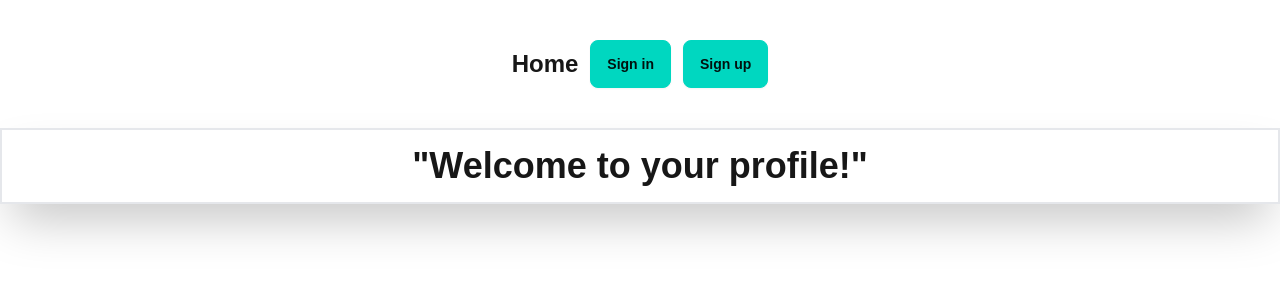
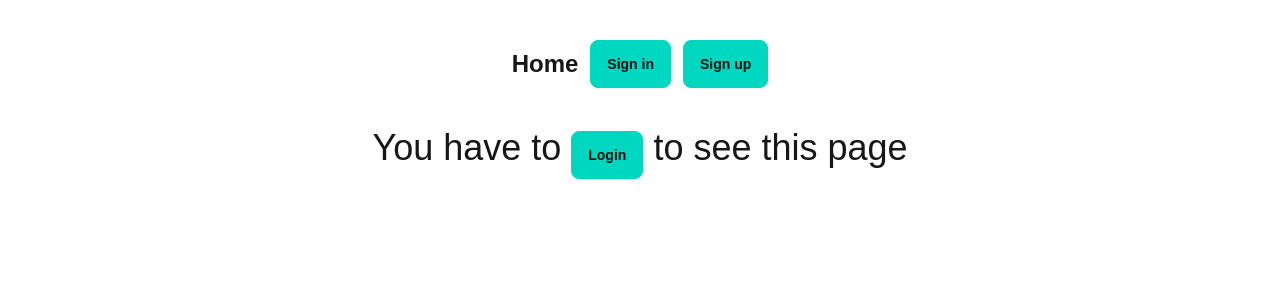
Before and after one commit to rafirabby13/next-assignment, a Next.js app: page /profile in a window 1280 px wide. Shown: the top 300 px of the page. Built offline with nearby package versions, Linux system fonts and the light colour scheme; no server answers.

Commit message:
added user protected route

```diff
--- a/src/app/profile/page.jsx
+++ b/src/app/profile/page.jsx
@@ -1,11 +1,23 @@
+"use client";
+import { useKindeBrowserClient } from "@kinde-oss/kinde-auth-nextjs";
+import { LoginLink } from "@kinde-oss/kinde-auth-nextjs/components";
+
 import React from "react";
 
 const page = () => {
+      const { isAuthenticated, isLoading } = useKindeBrowserClient();
+      if (isLoading) return <div>Loading...</div>;
+
   return (
     <div>
-      <div className="text-4xl text-center font-semibold border-2 p-4 shadow-2xl">
+      {
+        isAuthenticated ? <div className="text-4xl text-center font-semibold border-2 p-4 shadow-2xl">
         "Welcome to your profile!"
-      </div>
+      </div>:
+      <div className="text-4xl text-center">
+      You have to <LoginLink className="btn btn-accent">Login</LoginLink> to see this page
+    </div>
+      }
     </div>
   );
 };
```
